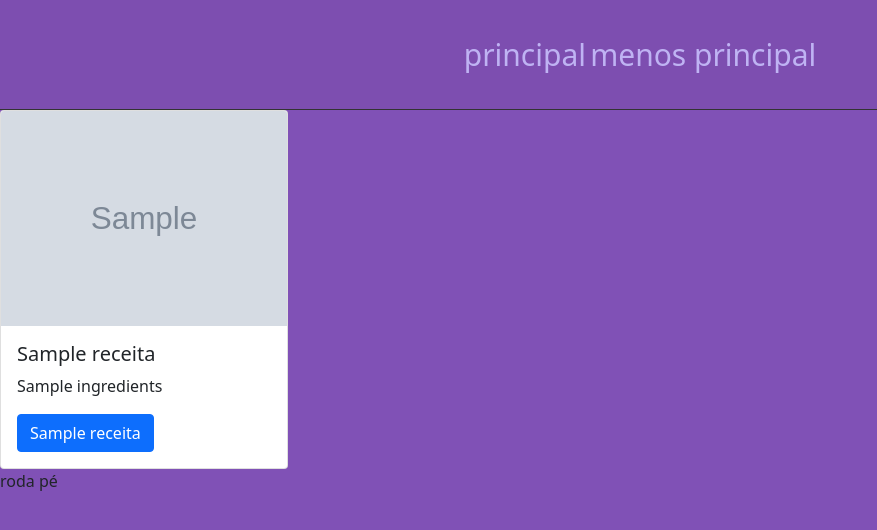
After one commit to GustavoGarciaPereira/backend-receitas-gif-flask, a Flask app: template templates/receitas.html in a window 1280 px wide. The commit adds this page. Shown: the top 530 px of the page, without its empty margins (0-877 px from the left). Run offline with Flask 2, Linux system fonts and the light colour scheme; the template is opened without the code that fills it: most values are stand-ins (such as "Sample title", 1, 10 or a date in 2020); grey boxes marked "Sample" are stand-in pictures.

Commit message:
criando card

```diff
--- a/app.py
+++ b/app.py
@@ -27,6 +27,15 @@ def hello_world():
     else:
         return jsonify({"status":"error"})
 
+@app.route('/receita/template/')
+def receitas_template():
+    li = getReceitas(str(request.args.get('i')))
+    if li:
+        return render_template('receitas.html',
+                            receitas=getGifs(li))
+    else:
+        return jsonify({"status":"error"})
+
 
 @app.route('/tela-busca/')
 def tela_busca():
--- a/templates/layout.html
+++ b/templates/layout.html
@@ -4,6 +4,9 @@
     <meta charset="UTF-8">
     <meta name="viewport" content="width=device-width, initial-scale=1.0">
     <title>Meu site pessoal</title>
+    <!-- CSS only -->
+<link href="https://cdn.jsdelivr.net/npm/bootstrap@5.0.0-beta1/dist/css/bootstrap.min.css" rel="stylesheet" integrity="sha384-giJF6kkoqNQ00vy+HMDP7azOuL0xtbfIcaT9wjKHr8RbDVddVHyTfAAsrekwKmP1" crossorigin="anonymous">
+
     <link rel="stylesheet" type="text/css" href="{{ url_for('static', filename='menu.css') }}">
 </head>
 
--- /dev/null
+++ b/templates/receitas.html
@@ -0,0 +1,25 @@
+{% extends "layout.html" %}
+
+{% block menu %}
+    <div>
+        <a href="#">principal</a>
+        <a href="#">menos principal</a>
+    </div>
+{% endblock %}
+
+
+{% block corpo %}
+
+          {%for i in receitas%}
+            <div class="card" style="width: 18rem;">
+                <img class="card-img-top" src="{{ i.thumbnail }}" alt="Card image cap">
+                <div class="card-body">
+                  <h5 class="card-title">{{ i.title }}</h5>
+                  <p class="card-text">{{ i.ingredients }}</p>
+                  <a href="{{ i.href }}" class="btn btn-primary">{{ i.title }}</a>
+                </div>
+              </div>
+
+
+          {%endfor%}
+{% endblock %}
```
Also changed, not shown: static/menu.css (line endings or trailing spaces).
